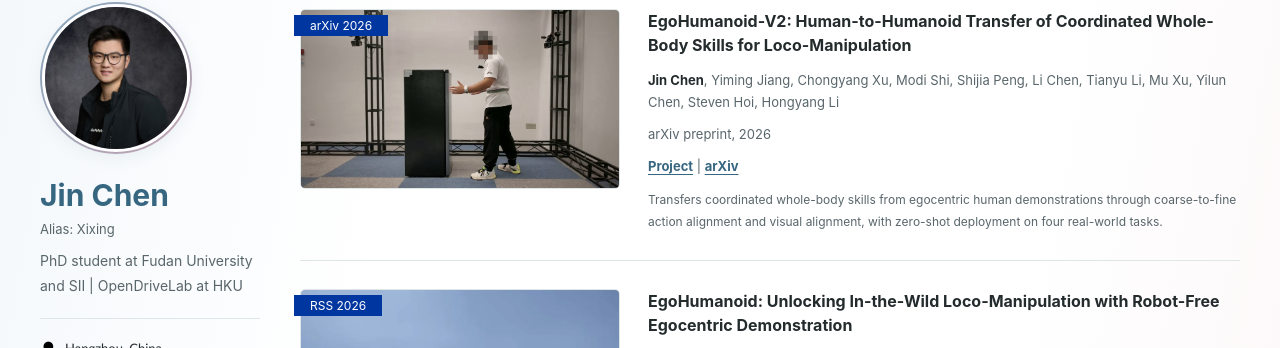
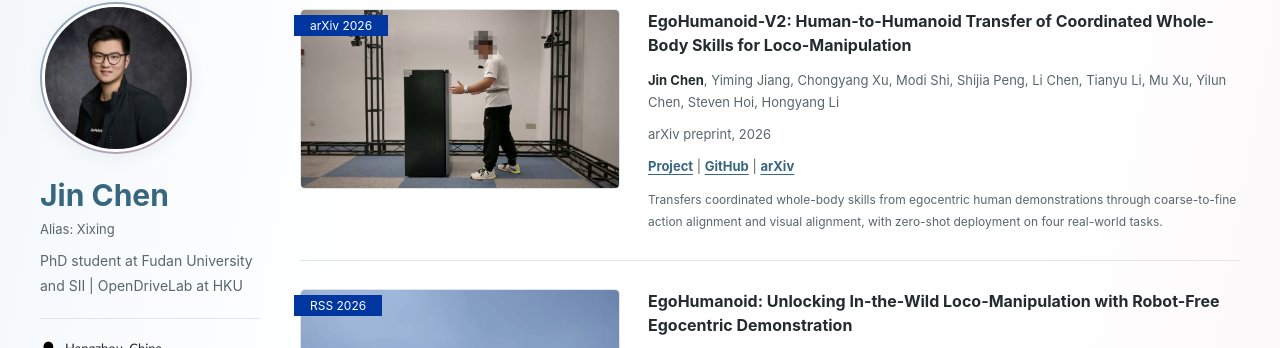
Before and after one commit to JinChen0056/jinchen0056.github.io, a Jekyll site: the page built from _pages/about.md, in a window 1280 px wide and 900 px high, scrolled down 874 px. Shown: the part 102-450 px from the top of the window. Built offline with Jekyll 4.4.1, drawn with Linux system fonts in a browser that asks for light colours.

Commit message:
Add EgoHumanoid-V2 GitHub link in both languages

```diff
--- a/_pages/about.md
+++ b/_pages/about.md
@@ -100,7 +100,7 @@ Lambda-humanoid Team
 
 *arXiv preprint*, 2026
 
-[**Project**](https://opendrivelab.com/EgoHumanoid-V2/) \| [**arXiv**](https://arxiv.org/abs/2609.37181)
+[**Project**](https://opendrivelab.com/EgoHumanoid-V2/) \| [**GitHub**](https://github.com/OpenDriveLab/EgoHumanoid-V2) \| [**arXiv**](https://arxiv.org/abs/2609.37181)
 
 <sub><i>Transfers coordinated whole-body skills from egocentric human demonstrations through coarse-to-fine action alignment and visual alignment, with zero-shot deployment on four real-world tasks.</i></sub>
 
@@ -389,7 +389,7 @@ Lambda-humanoid Team
 
 *arXiv preprint*, 2026
 
-[**项目主页**](https://opendrivelab.com/EgoHumanoid-V2/) \| [**arXiv**](https://arxiv.org/abs/2609.37181)
+[**项目主页**](https://opendrivelab.com/EgoHumanoid-V2/) \| [**GitHub**](https://github.com/OpenDriveLab/EgoHumanoid-V2) \| [**arXiv**](https://arxiv.org/abs/2609.37181)
 
 <sub><i>通过由粗到细的动作对齐与视觉对齐，将第一视角人类示范中的全身协同技能迁移到人形机器人，并在四项真实任务上实现零样本部署。</i></sub>
 
```
